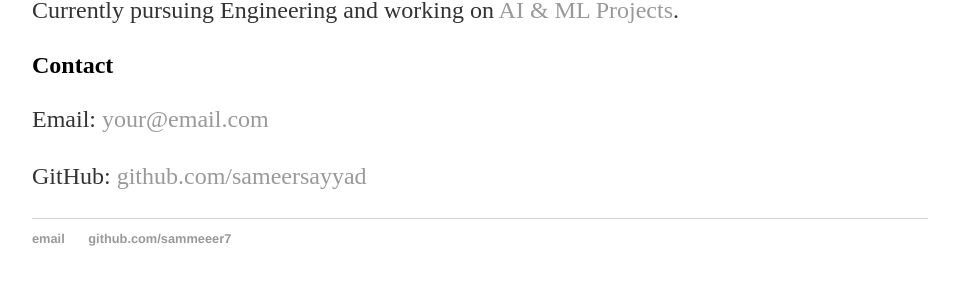
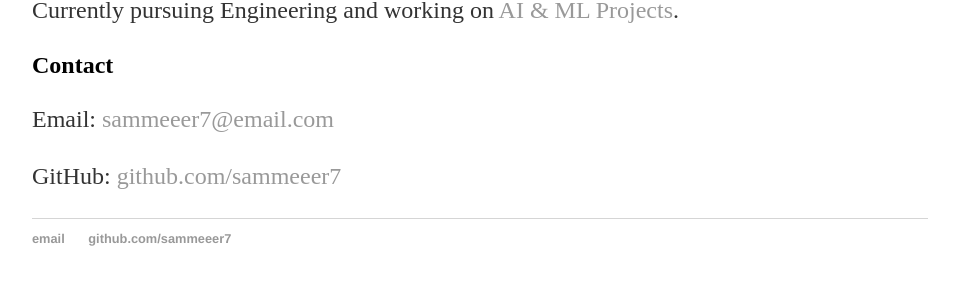
Before and after one commit to sammeeer7/sammeeer7.github.io, a Jekyll site: the page built from index.html, in a window 1280 px wide. Shown: the part 262-547 px from the top of the page, without its empty margins (160-1119 px from the left). Built offline with Jekyll 4.4.1, drawn with Linux system fonts in a browser that asks for light colours.

Commit message:
Update index.html

```diff
--- a/index.html
+++ b/index.html
@@ -13,6 +13,6 @@ title: "Sameer Sayyad | Portfolio"
 
 <div class="contact">
   <h2>Contact</h2>
-  <p>Email: <a href="mailto:your@email.com">your@email.com</a></p>
-  <p>GitHub: <a href="https://github.com/sameersayyad">github.com/sameersayyad</a></p>
+  <p>Email: <a href="sameer7sayyad@email.com">sammeeer7@email.com</a></p>
+  <p>GitHub: <a href="https://github.com/sammeeer7">github.com/sammeeer7</a></p>
 </div>
```
